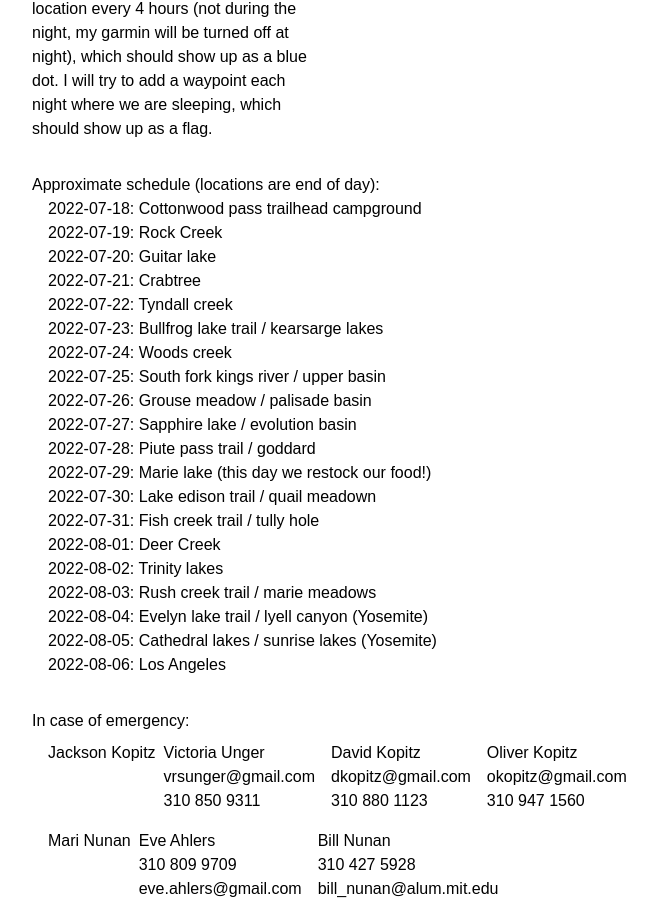
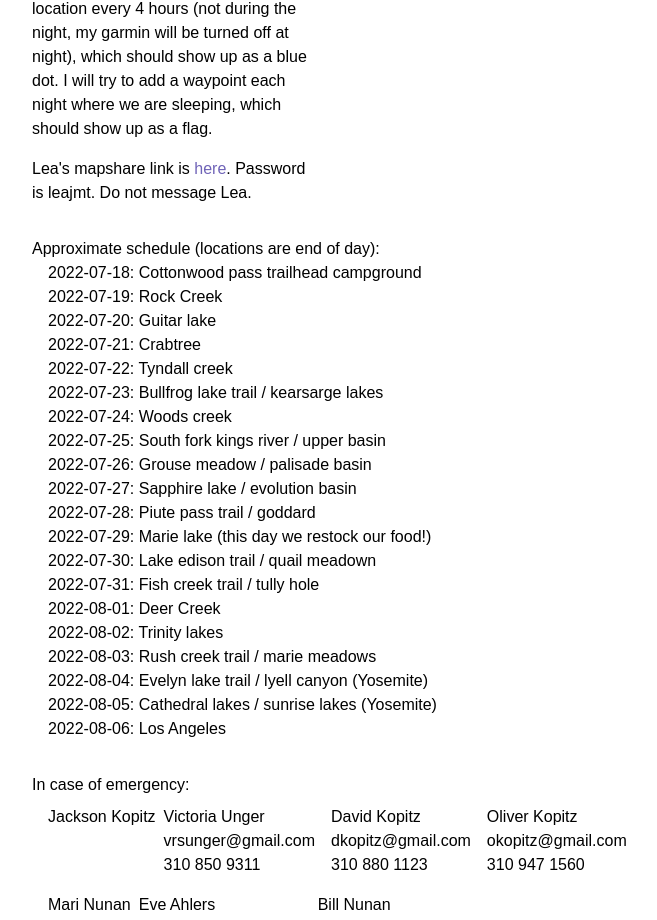
Before and after one commit to jacksonkopitz/website, a React (Create React App) app: page /jmt in a window 1280 px wide. Shown: the part 891-1811 px from the top of the page, without its empty margins (0-657 px from the left). Built offline with nearby package versions, Linux system fonts and the light colour scheme.

Commit message:
add leas mapshare

```diff
--- a/src/components/Jmt.tsx
+++ b/src/components/Jmt.tsx
@@ -226,15 +226,16 @@ export const Jmt: React.FC<JmtProps> = () => {
           dot. I will try to add a waypoint each night where we are sleeping,
           which should show up as a flag.
         </div>
-        {/* <div>Lea's mapshare link
+        <div className="tw-pt-4">
+          Lea's mapshare link is{" "}
           <a
             className="tw-text-purpleBlue-400"
             href="https://share.garmin.com/bartlett"
           >
             here
           </a>
-          . Password is idk
-        </div> */}
+          . Password is leajmt. Do not message Lea.
+        </div>
       </div>
 
       <div className="tw-pt-8">
```
